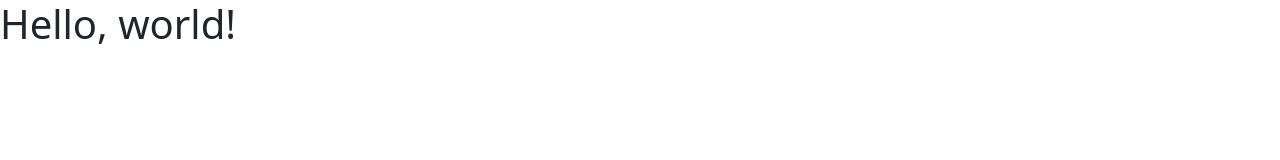
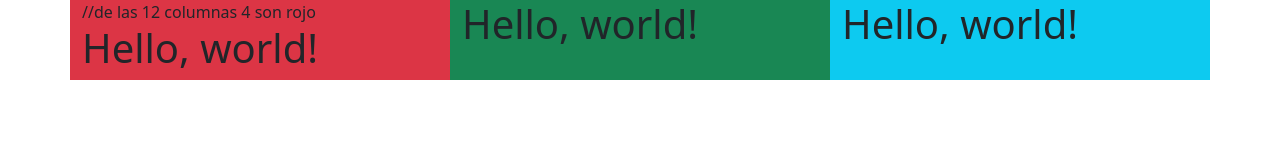
Before and after one commit to RamosCVania/sem3, a plain HTML site: page index.html in a window 1280 px wide. Drawn offline with nearby package versions, Linux system fonts and the light colour scheme.

Commit message:
cambios bootstrap

```diff
--- a/index.html
+++ b/index.html
@@ -7,7 +7,19 @@
     <link href="https://cdn.jsdelivr.net/npm/bootstrap@5.3.3/dist/css/bootstrap.min.css" rel="stylesheet" integrity="sha384-QWTKZyjpPEjISv5WaRU9OFeRpok6YctnYmDr5pNlyT2bRjXh0JMhjY6hW+ALEwIH" crossorigin="anonymous">
   </head>
   <body>
-    <h1>Hello, world!</h1>
+    <div class="container">
+        <div class="row">
+            <div class="col-md-4 bg-danger">//de las 12 columnas 4 son rojo
+                <h1>Hello, world!</h1>
+            </div>
+            <div class="col-md-4 bg-success">
+                <h1>Hello, world!</h1>
+            </div>
+            <div class="col-md-4 bg-info">
+                <h1>Hello, world!</h1>
+            </div>
+        </div>
+    </div>
     <script src="https://cdn.jsdelivr.net/npm/bootstrap@5.3.3/dist/js/bootstrap.bundle.min.js" integrity="sha384-YvpcrYf0tY3lHB60NNkmXc5s9fDVZLESaAA55NDzOxhy9GkcIdslK1eN7N6jIeHz" crossorigin="anonymous"></script>
   </body>
 </html>
```
